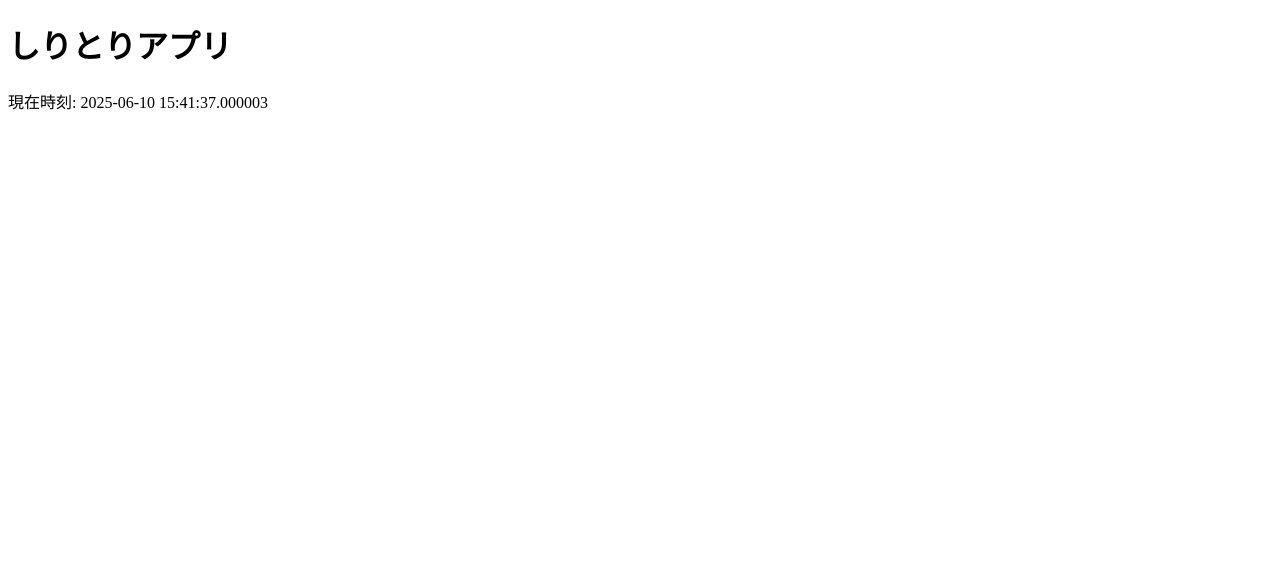
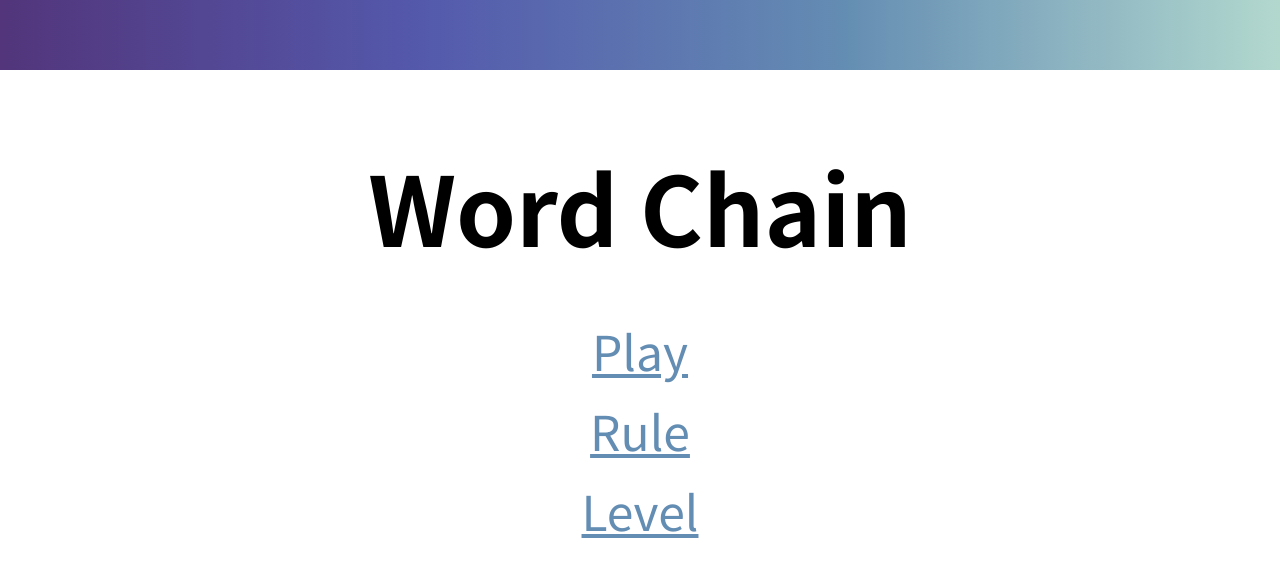
Before and after one commit to Bumbook125195/WordChain_app, a Flask app: page / in a window 1280 px wide. Shown: the top 577 px of the page. Run offline with Flask 3, Linux system fonts and the light colour scheme.

Commit message:
Add files (first ver): index.html, style_index.css

```diff
--- /dev/null
+++ b/static/style_index.css
@@ -0,0 +1,37 @@
+@import url(http://fonts.googleapis.com/earlyaccess/notosansjp.css);
+
+body {
+    font-family: 'Noto Sans JP', sans-serif;
+}
+
+header {
+    top: 0;
+    left: 0;
+    position: fixed;
+    background: linear-gradient(90deg, #52357b, #5459ac 33%, #648db3 66%, #b2d8ce);
+    width: 100%;
+    height: 70px;
+}
+
+h1 {
+    margin-top: 17vh;
+    margin-bottom: 5vh;
+    text-align: center;
+    font-size: 96px;
+    font-weight: 900;
+    color: #000;
+}
+
+p {
+    text-align: center;
+    font-size: 48px;
+    margin: 10px;
+}
+
+a {
+    color: #648DB3;
+}
+
+a:hover {
+    color: #B2D8CE;
+}
--- a/templates/index.html
+++ b/templates/index.html
@@ -1,14 +1,22 @@
 <!DOCTYPE html>
-<html lang="ja">
+<html>
 	<head>
 		<meta charset="UTF-8"/>
 		<meta name="viewport" content="width=device-width, initial-scale=1.0"/>
-	<title>しりとりアプリ</title>
+		<title>Word Chain</title>
+		<link rel="stylesheet" href="../static/style_index.css">
 	</head>
 	<body>
-	<div class="container">
-		<h1>しりとりアプリ</h1>
-		<p>現在時刻: {{ current_time }}</p>
-	</div>
+		<header></header>
+		<h1>Word Chain</h1>
+		<p>
+			<a href="">Play</a>
+		</p>
+		<p>
+			<a href="">Rule</a>
+		</p>
+		<p>
+			<a href="">Level</a>
+		</p>
 	</body>
 </html>
```
Lines whose indentation alone changed are shown as unchanged.
